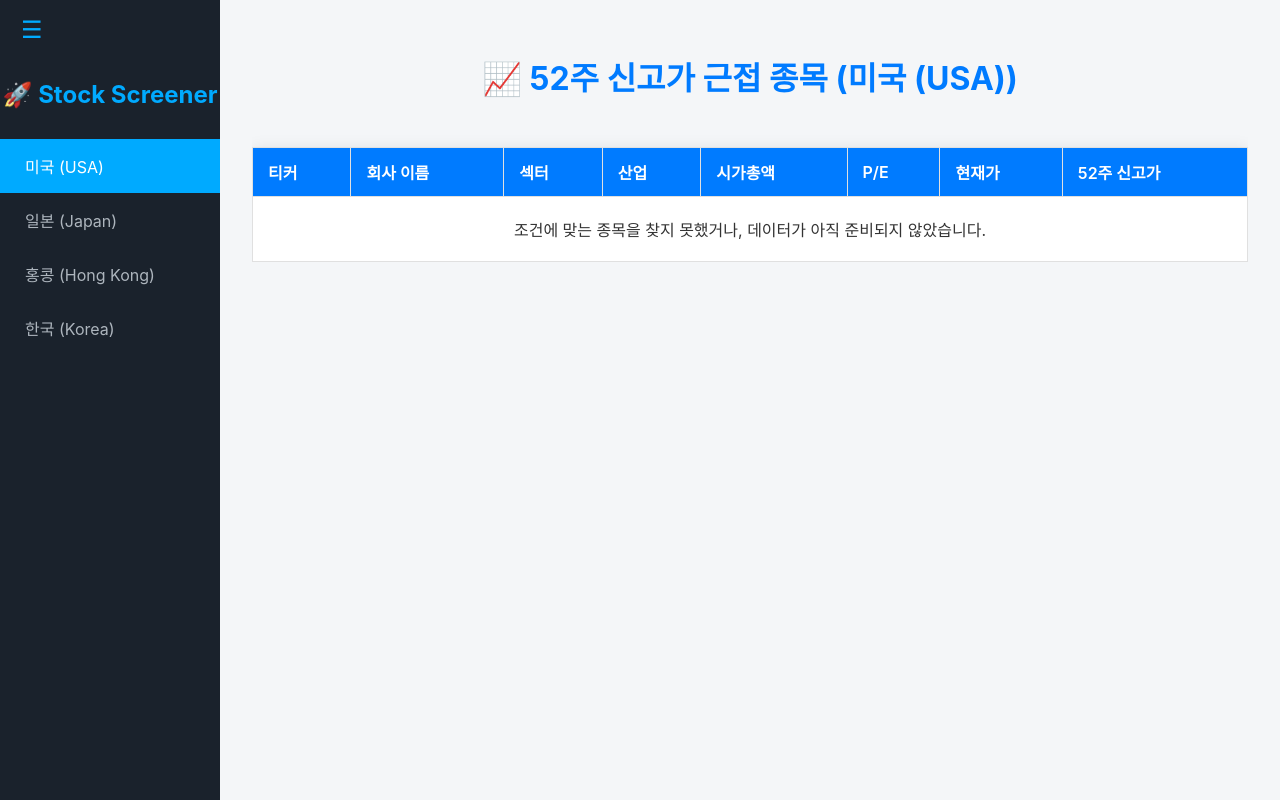
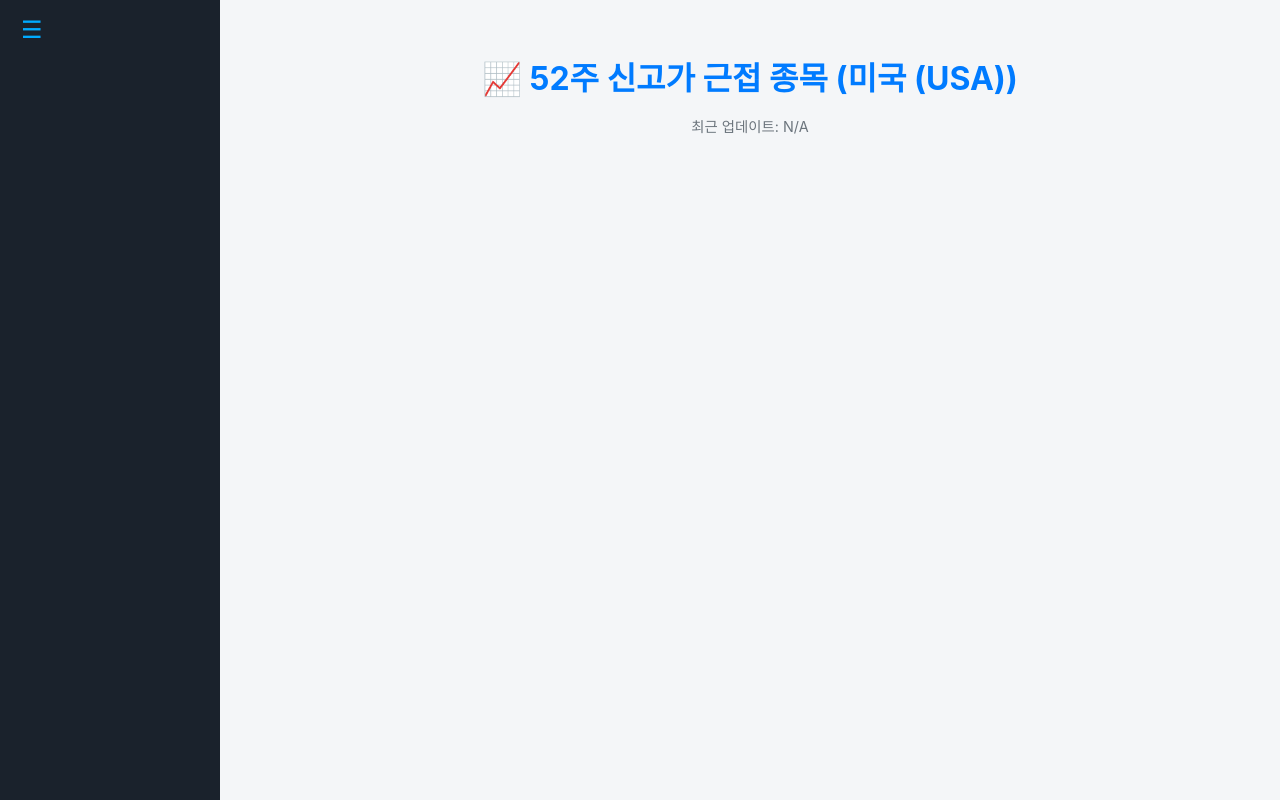
Before and after one commit to Shamera-Debug/stock-screener-render, a Flask app: page / in a window 1280 px wide. Run offline with Flask 3, Linux system fonts and the light colour scheme.

Commit message:
Update index.html

```diff
--- a/templates/index.html
+++ b/templates/index.html
@@ -15,45 +15,48 @@
         .content { padding: 2em; transition: margin-left 0.3s ease-in-out; margin-left: 220px; }
         .content.full-width { margin-left: 0; }
         .container { max-width: 100%; margin: auto; overflow-x: auto; }
-        h1 { text-align: center; color: #007bff; margin-bottom: 1.5em; }
+        h1 { text-align: center; color: #007bff; margin-bottom: 0.5em; } /* margin-bottom 수정 */
+
+        /* ✅ [추가] 업데이트 시간 표시 스타일 */
+        .last-updated {
+            text-align: center;
+            color: #6c757d;
+            font-size: 0.9em;
+            margin-bottom: 2em;
+        }
+
         table { width: 100%; border-collapse: collapse; box-shadow: 0 2px 15px rgba(0,0,0,0.1); background-color: #fff; }
         th, td { border: 1px solid #e0e0e0; text-align: left; padding: 12px 15px; white-space: nowrap; }
-        thead th { position: sticky; top: 0; z-index: 10; background-color: #007bff; color: #ffffff; font-weight: 600; }
         tbody tr:nth-of-type(even) { background-color: #f9f9f9; }
         tbody tr:hover { background-color: #f1f1f1; }
+
+        /* ✅ [확인] 헤더 고정을 위한 최종 CSS 코드 */
+        thead th {
+            position: sticky;
+            top: 0;
+            z-index: 10;
+            background-color: #007bff;
+            color: #ffffff;
+            font-weight: 600;
+        }
     </style>
 </head>
 <body>
     <nav class="sidebar" id="sidebar">
-        <h2>🚀 Stock Screener</h2>
-        <ul>
-            {% for code, config in countries %}
-            <li><a href="/{{ code }}" class="{{ 'active' if code == active_country_code else '' }}">{{ config['name'] }}</a></li>
-            {% endfor %}
-        </ul>
-    </nav>
+        </nav>
 
     <button id="menu-toggle">☰</button>
 
     <main class="content" id="main-content">
         <div class="container">
             <h1>📈 52주 신고가 근접 종목 ({{ country_name }})</h1>
+
+            <p class="last-updated">
+                최근 업데이트: {{ last_updated }}
+            </p>
+
             <table>
-                <thead>
-                    <tr>
-                        <th>티커</th><th>회사 이름</th><th>섹터</th><th>산업</th><th>시가총액</th><th>P/E</th><th>현재가</th><th>52주 신고가</th>
-                    </tr>
-                </thead>
-                <tbody>
-                    {% for stock in stocks %}
-                    <tr>
-                        <td>{{ stock['Ticker'] }}</td><td>{{ stock['Company Name'] }}</td><td>{{ stock['Sector'] }}</td><td>{{ stock['Industry'] }}</td><td>{{ stock['Market Cap'] }}</td><td>{{ stock['P/E (TTM)'] }}</td><td>{{ stock['Current Price'] }}</td><td>{{ stock['52-Week High'] }}</td>
-                    </tr>
-                    {% else %}
-                    <tr><td colspan="8" style="text-align: center; padding: 20px;">조건에 맞는 종목을 찾지 못했거나, 데이터가 아직 준비되지 않았습니다.</td></tr>
-                    {% endfor %}
-                </tbody>
-            </table>
+                </table>
         </div>
     </main>
 
```
